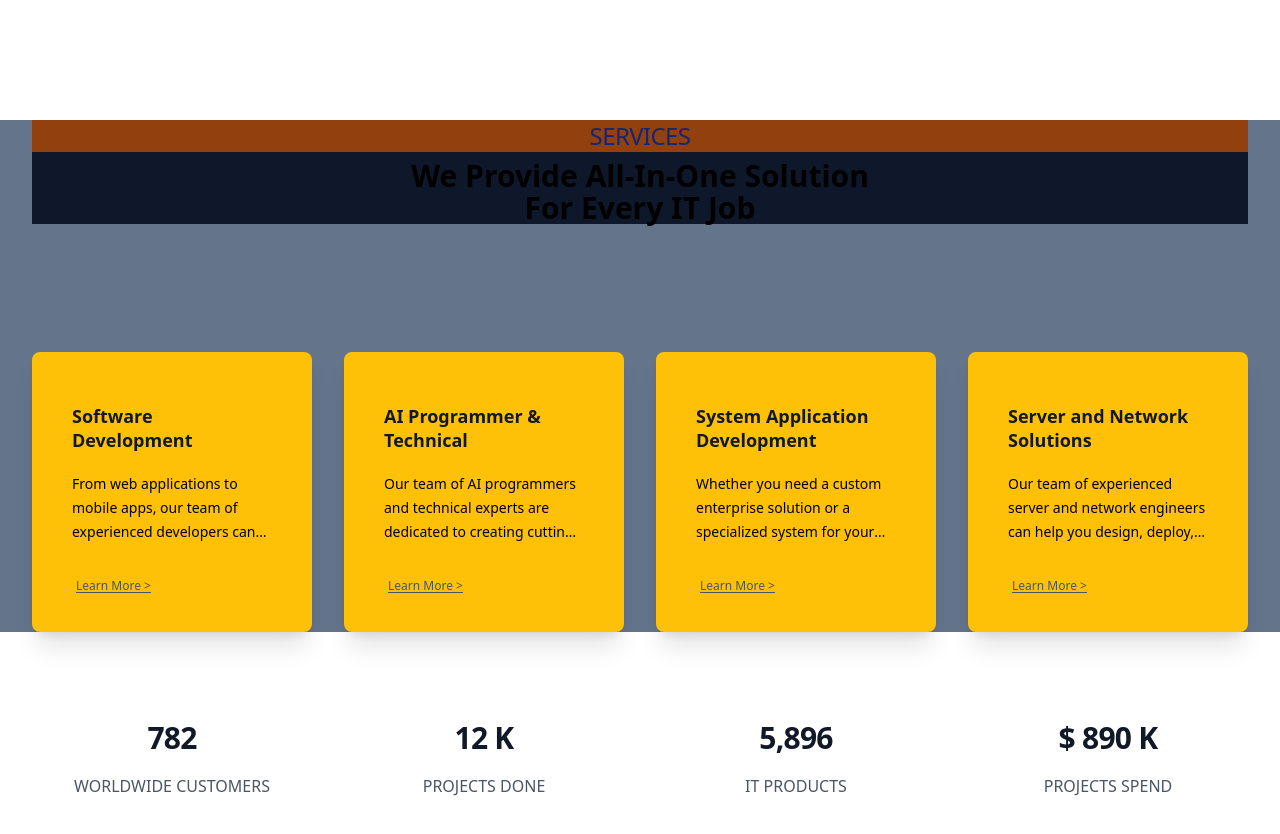
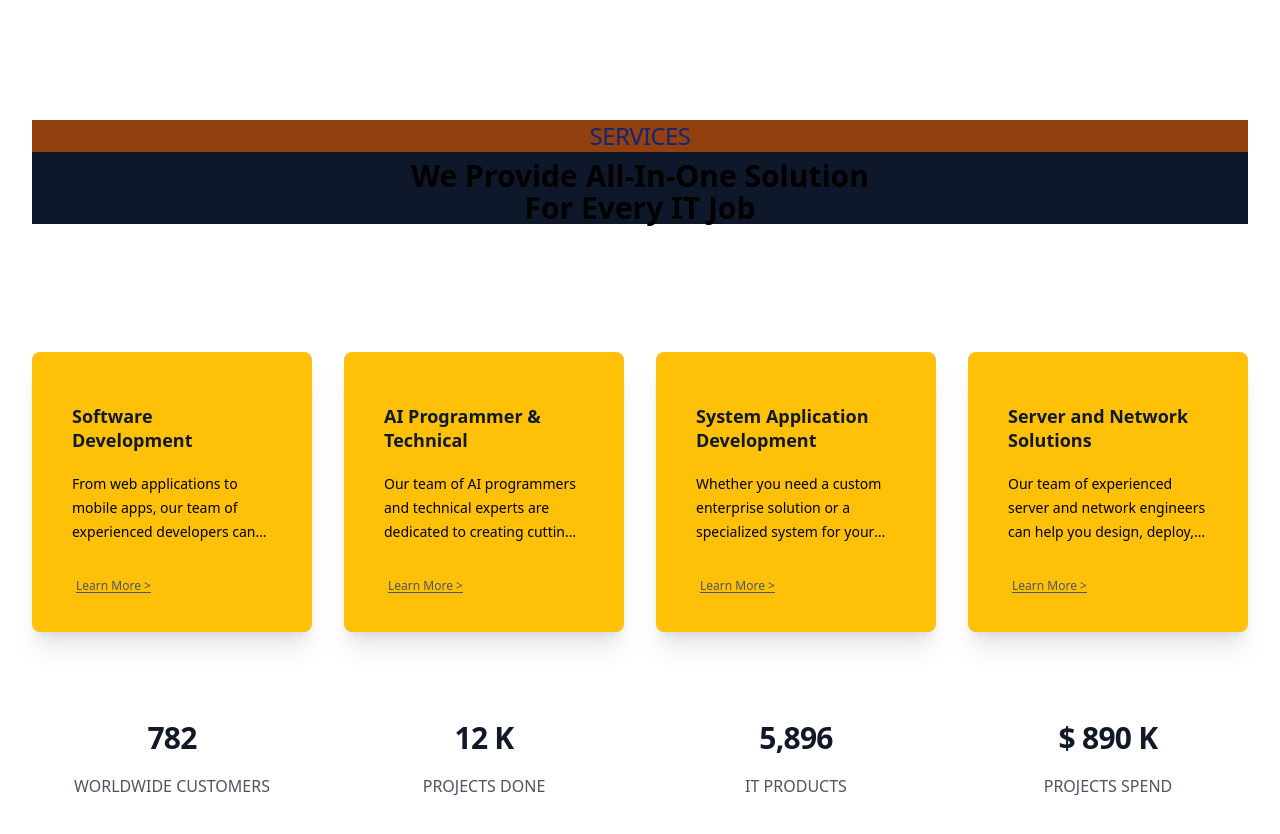
Before and after one commit to JuanPabloDiaz/landingZone, a React (Create React App) app: page / in a window 1280 px wide. Shown: the part 960-1794 px from the top of the page. Built offline with nearby package versions, Linux system fonts and the light colour scheme.

Commit message:
bad testing, back

```diff
--- a/src/components/Services.jsx
+++ b/src/components/Services.jsx
@@ -43,7 +43,7 @@ const posts = [
 export default function Example() {
   return (
     <div name="services" className="pt-24 pb-6 sm:pt-32 sm:pb-6">
-      <div className="mx-auto max-w-7xl px-6 lg:px-8 bg-slate-500">
+      <div className="mx-auto max-w-7xl px-6 lg:px-8 ">
         <div className="mx-auto lg:mx-0 text-center bg-slate-900">
           <h2 className="text-4xl tracking-tight text-[#132577] sm:text-2xl bg-amber-800">
             SERVICES
@@ -55,11 +55,11 @@ export default function Example() {
             For Every IT Job
           </p>
         </div>
-        <div className="mx-auto mt-10 grid max-w-2xl grid-cols-2 gap-x-8 gap-y-16 border-gray-200 pt-10 sm:mt-16 sm:pt-16 lg:mx-0 lg:max-w-none lg:grid-cols-4">
+        <div className="mx-auto mt-4 grid max-w-2xl grid-cols-1 gap-x-8 gap-y-10 border-gray-200 pt-10 sm:mt-16 sm:pt-16 lg:mx-0 lg:max-w-none lg:grid-cols-4">
           {posts.map((post) => (
             <article
               key={post.id}
-              className="flex max-w-xl flex-col items-start justify-between border-spacing-x-28 rounded-lg  shadow-xl hover:shadow-2xl box-border p-4 sm:p-6 lg:p-8 bg-[#ffc107] hover:bg-[#ffbd07]"
+              className="flex max-w-xl flex-col items-start justify-between border-spacing-x-28 rounded-lg shadow-xl hover:shadow-2xl box-border p-4 sm:p-6 lg:p-8 bg-[#ffc107] hover:bg-[#ffbd07]"
             >
               <div className="group relative p-2">
                 <h3 className="mt-3 text-lg font-semibold leading-6 text-gray-900 group-hover:text-gray-600">
```
